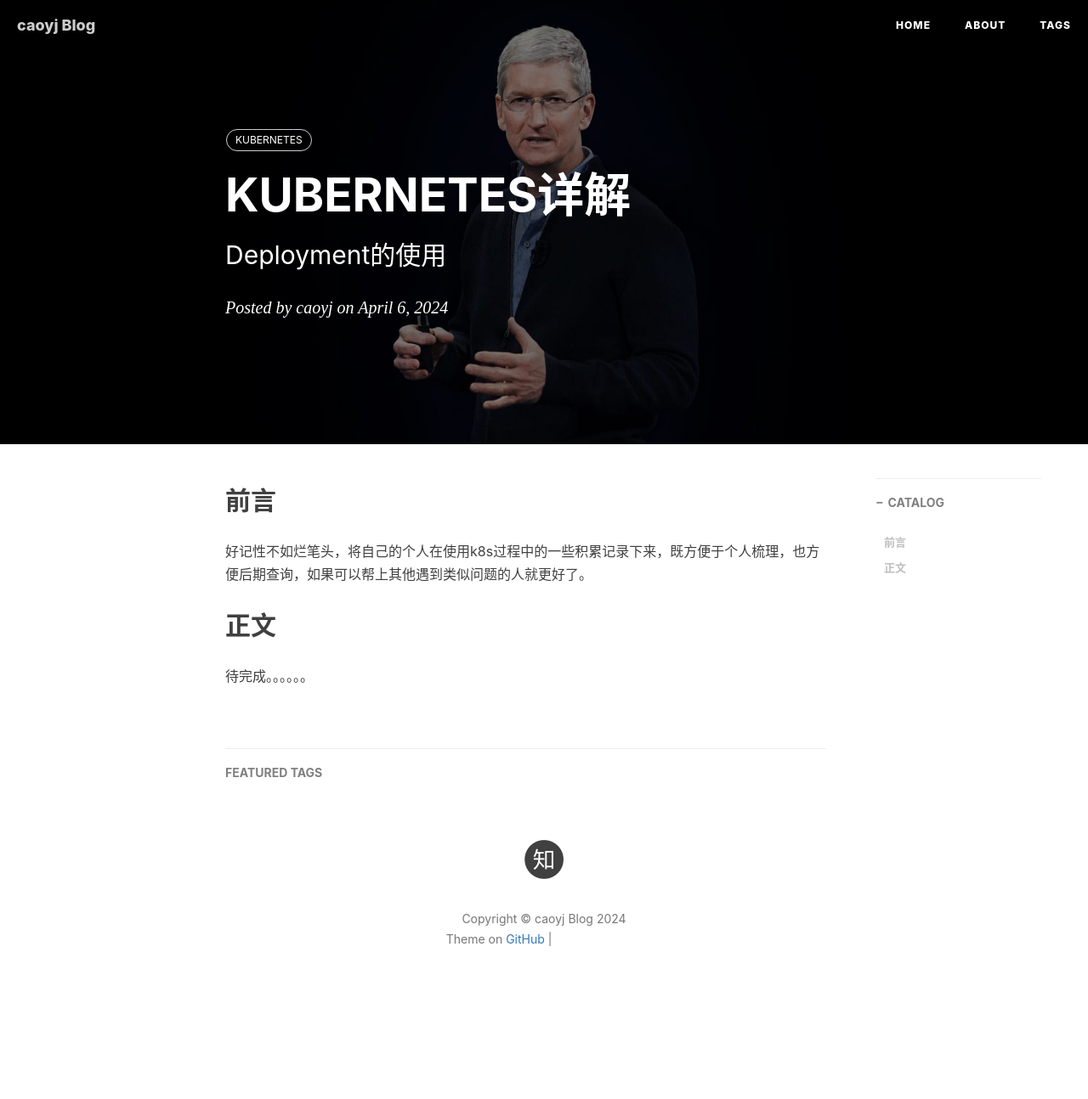
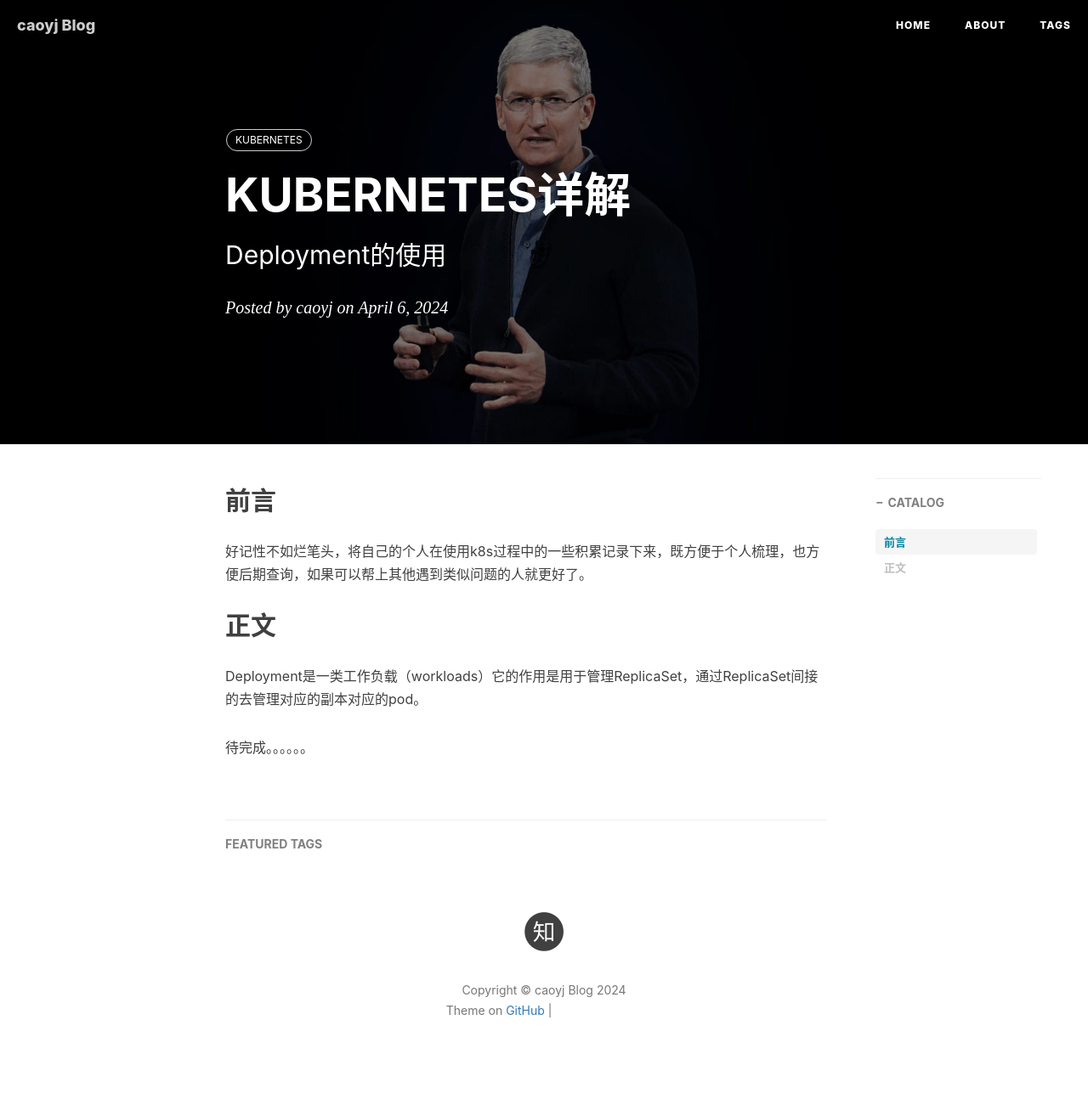
Before and after one commit to vcyj/vcyj.github.io, a Jekyll site: the page built from _posts/2023-04-06-kubernetes-deployment.md, in a window 1280 px wide. Shown: the whole page at 85% size. Built offline with Jekyll 4.4.1, drawn with Linux system fonts in a browser that asks for light colours; nearby versions of some CDN libraries; comment, search, counter and statistics services are not loaded; before the commit the page ends 1210 px from its top, so only the background shows below that; grey boxes are pictures that could not be loaded.

Commit message:
kubernetes
kubernetes

```diff
--- a/_posts/2023-04-06-kubernetes-deployment.md
+++ b/_posts/2023-04-06-kubernetes-deployment.md
@@ -16,4 +16,8 @@
 
 ## 正文
 
+Deployment是一类工作负载（workloads）它的作用是用于管理ReplicaSet，通过ReplicaSet间接的去管理对应的副本对应的pod。
+
+
+
 待完成。。。。。。
```
